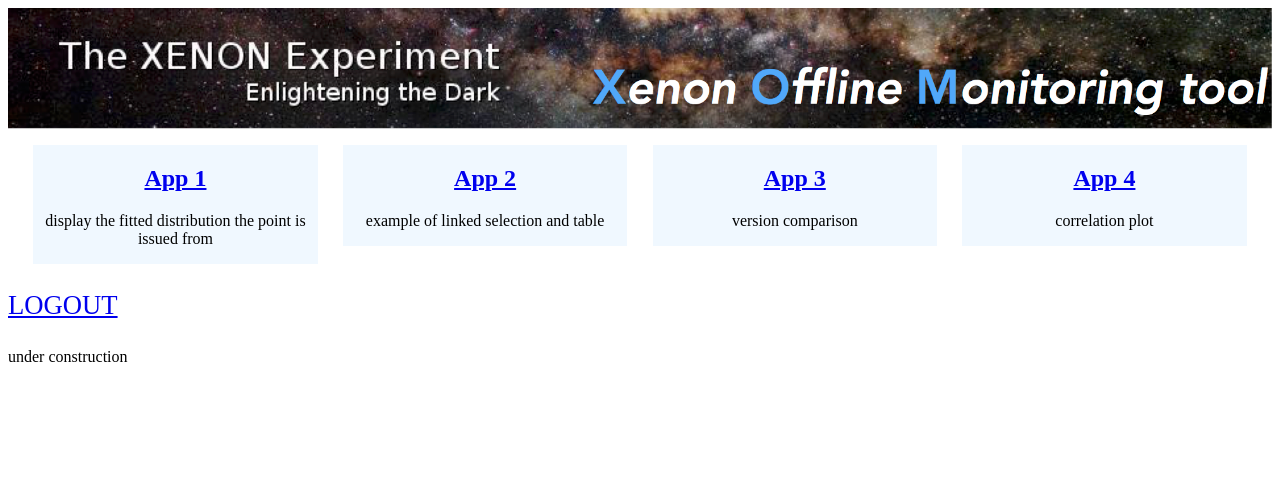
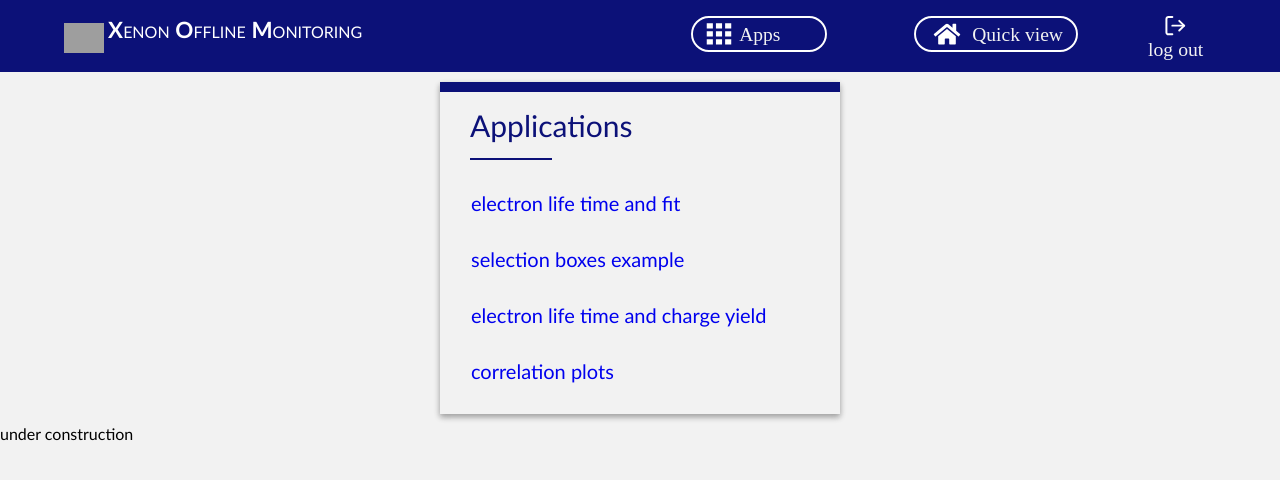
Before and after one commit to rgaior/xom, a Flask app: page /dash/ in a window 1280 px wide. Shown: the top 480 px of the page. Run offline with Flask 3, Linux system fonts and the light colour scheme; the visitor is signed in with stand-in values (Sample User, id 1); parts of the project's set-up code (start-up, migrations or seed data) failed here and were passed over; grey boxes are pictures that could not be loaded.

Commit message:
fixed the app page

```diff
--- a/frontend/app/static/css/main.css
+++ b/frontend/app/static/css/main.css
@@ -81,4 +81,5 @@ body .container {
 .navbar nav img {
   width: 65%;
 }
-/*# sourceMappingURL=main.css.map */
+
+/* # sourceMappingURL=main.css.map */
--- a/frontend/app/templates/base.html
+++ b/frontend/app/templates/base.html
@@ -1,29 +1,56 @@
-<style>
-/* This stylesheet sets the width of all images to 100%: */
-img {
-  width: 100%;
-}
+<!DOCTYPE html>
+<html lang="en">
+<head>
+  <meta charset="UTF-8">
+  <meta name="viewport" content="width=device-width, initial-scale=1.0">
+  <title>Xenon Offline Monitoring</title>
+  <link rel="stylesheet" href="{{url_for('static',filename='css/main.css')}}">
+</head>
 
-.welcom {
-text-align: center;
-font-family : Avenir Black
-}
 
-</style>
-<title>Page Title</title>
-<img src="{{url_for('static', filename='pictures/bandeau_head.png')}}" align="middle" />
-</head>
 <body>
 
-  <div class="welcom">
-    <h3>Test version of the XOM </h3>
-<!--  <a href="{{ url_for('main.index') }}"> <h2>Home </h2></a> -->
+  <div class="navbar">
+    <div class="container">
+
+      <div class="logodiv">
+        <img class="logoim" src="{{url_for('static', filename='pictures/xenonlogo.svg')}}" align="middle" />
+	<a class="logo" href="{{ url_for('main.index') }}"> <span>X</span>enon <span>O</span>ffline <span>M</span>onitoring </a>
+      </div><!--logo div-->
+
+      <div class="linksdiv">
 	{% if current_user.is_anonymous %}
 	<a href="{{ url_for('main.login') }}"> <h2>Login </h2></a>
 	{% else %}
-  <a href="{{ url_for('main.logout') }}"><h2>Logout </h2></a>
-  <a href="{{ url_for('main_bp.home') }}"><h2>Monitoring page </h2></a>
+	<nav class="navlink">
+          <ul>
+            <li><a href="{{ url_for('main_bp.home') }}">
+              <img src="{{url_for('static', filename='pictures/appbutton.svg')}}" align="middle" />
+            </a></li>
+            <li><a href="{{ url_for('main_bp.home') }}">
+              <img src="{{url_for('static', filename='pictures/quickviewbutton.svg')}}" align="middle" />
+            </a></li>
+            <li><a href="{{ url_for('main.logout') }}">
+             <img src="{{url_for('static', filename='pictures/logoutbutton.svg')}}" align="middle" />
+            </a></li>
+          </ul>
+        </nav> <!--nav bar-->
 	{% endif %}
+      </div>  <!--links-->
+
+    </div>
+  </div>
+
+
+<!--   <div class="welcom"> -->
+<!--     <h3>Test version of the XOM </h3> -->
+<!-- <\!--  <a href="{{ url_for('main.index') }}"> <h2>Home </h2></a> -\-> -->
+<!--   {% if current_user.is_anonymous %} -->
+<!--   <a href="{{ url_for('main.login') }}"> <h2>Login </h2></a> -->
+<!--   {% else %} -->
+<!--   <a href="{{ url_for('main.logout') }}"><h2>Logout </h2></a> -->
+<!--   <a href="{{ url_for('main_bp.home') }}"><h2>Monitoring page </h2></a> -->
+<!--   {% endif %} -->
 
 {% block content %}
 {% endblock %}
--- a/frontend/app/templates/home.html
+++ b/frontend/app/templates/home.html
@@ -1,30 +1,132 @@
 <!DOCTYPE html>
 <html lang="en">
-<style>
-/* This stylesheet sets the width of all images to 100%: */
-img {
-  width: 100%;
-}
+  <head>
+    <style>
+      <!-- --primary-color:#0C1178; -->
+      <!-- --bkg-color:#F2F2F2; -->
+      <!-- * { -->
+      box-sizing: border-radius;
+      font-family: "Rubik", sans-serif;
+      }
 
-.welcom {
-text-align: center;
-font-family : Avenir Black
-}
+      .navcontainer {
+      border: 0px solid black;
+      position: flex;
+      top: 0;
+      right: 0;
+      bottom: 0;
+      left: 0;
+      margin: auto;
+      display: grid;
+      place-items: center;
+      }
 
-</style>
-<title>home</title>
-<img src="{{url_for('static', filename='pictures/bandeau_head.png')}}" align="middle" />
-</head>
+      .items {
+      margin: 10px;
+      width: 400px;
+      background: #F2F2F2;
+      box-shadow: 0 3px 6px rgba(0, 0, 0, 0.16), 0 3px 6px rgba(0, 0, 0, 0.23);
+      border-top: 10px solid #0C1178;
+      }
 
-<body>
+      .items-head p {
+      padding: 5px 20px;
+      margin: 10px;
+      color: #0C1178;
+      font-size: 30px;
+      }
 
-  {% include 'nav.html' %}
+      .items-head hr {
+      width: 20%;
+      margin: 0px 30px;
+      border: 1px solid #0C1178;
+      }
+
+      .items-body {
+      padding: 10px;
+      margin: 10px;
+      display: grid;
+      grid-gap: 10px;
+      }
+
+      .items-body-content {
+      padding: 10px;
+      padding-right: 0px;
+      display: grid;
+      grid-template-columns: 10fr 1fr;
+      font-size: 20px;
+      grid-gap: 10px;
+      border: 1px solid transparent;
+      cursor: pointer;
+      }
+
+      .items-body-content:hover {
+      border-radius: 15px;
+      border: 1px solid #0C1178;
+      }
+
+      .items-body-content i {
+      align-self: center;
+      font-size: 15px;
+      color: #0B5AA2;
+      font-weight: bold;
+      animation: icon 1.5s infinite forwards;
+      }
+
+      .items-body-content a {
+      text-decoration: none;
+      }
+
+      @keyframes icon {
+      0%, 100% {
+      transform: translate(1px);
+      }
+      50% {
+      transform: translate(3px);
+      }
+      }
+
+
+    </style>
+
+    <meta charset="UTF-8">
+    <meta name="viewport" content="width=device-width, initial-scale=1.0">
+    <title>Xenon Offline Monitoring</title>
+    <!-- <link rel="stylesheet" href="{{url_for('static',filename='css/main.css')}}"> -->
+   </head>
+
+
+  {% extends "base.html" %}
+
+
+  {% block content %}
+  <div class="navcontainer">
+    <div class="items">
+      <div class="items-head">
+      	<p>Applications</p>
+      	<hr>
+      </div>
+
+      <div class="items-body">
+      	<div class="items-body-content">
+      	  <a  href="/dash/app1/" > <span>electron life time and fit</span> </a>
+          <i class="fa fa-angle-right"></i>
+      	</div>
+      	<div class="items-body-content">
+      	  <a  href="/dash/app2/" ><span>selection boxes example</span> </a>
+      	  <i class="fa fa-angle-right"></i>
+      	</div>
+      	<div class="items-body-content">
+      	  <a  href="/dash/app3/" >  <span>electron life time and charge yield</span> </a>
+          <i class="fa fa-angle-right"></i>
+      	</div>
+	<div class="items-body-content">
+          <a  href="/dash/app4/"> <span>correlation plots</span> </a>
+          <i class="fa fa-angle-right"></i>
+	</div>
+      </div>
+    </div>
+  </div>
   {{body}}
-  <!--  <div class="container">
-
-    </div>
-  -->
-
-</body>
-
+  {% endblock %}
 </html>
```
Lines whose indentation alone changed are shown as unchanged.
